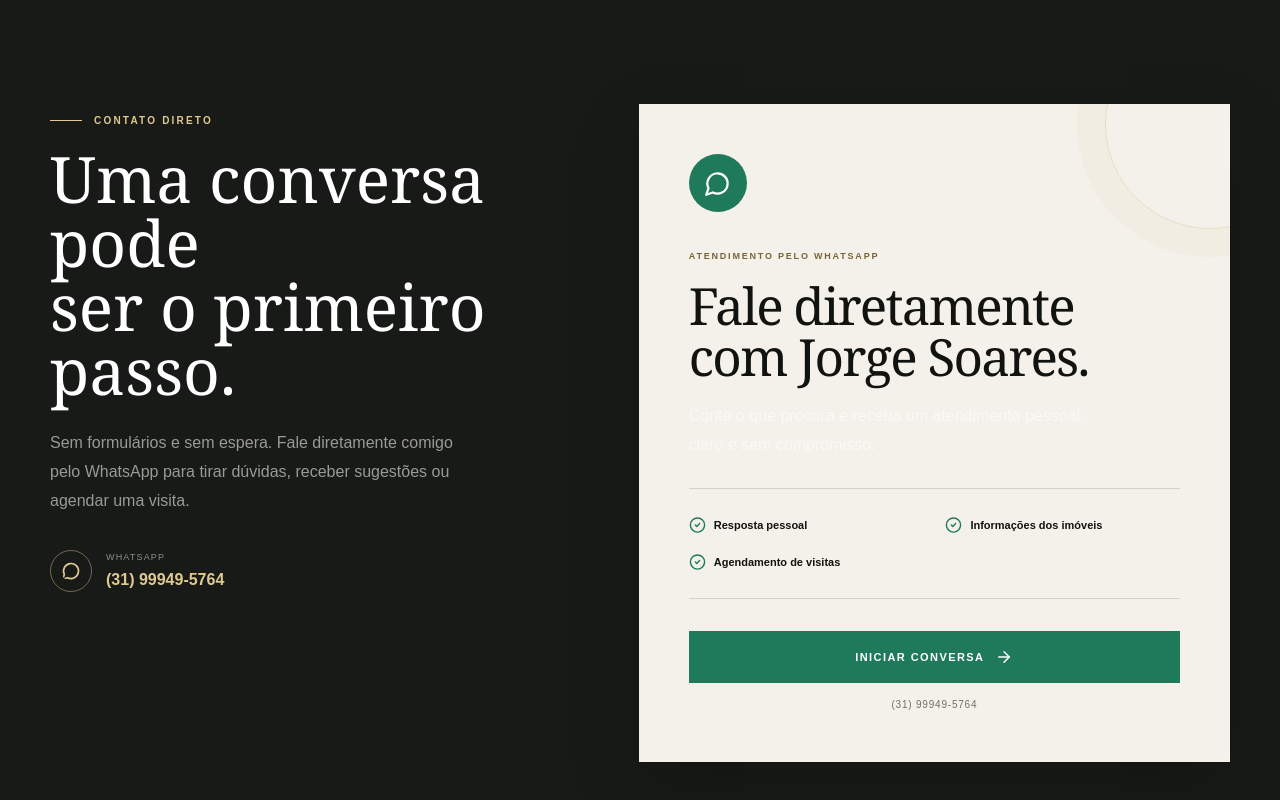
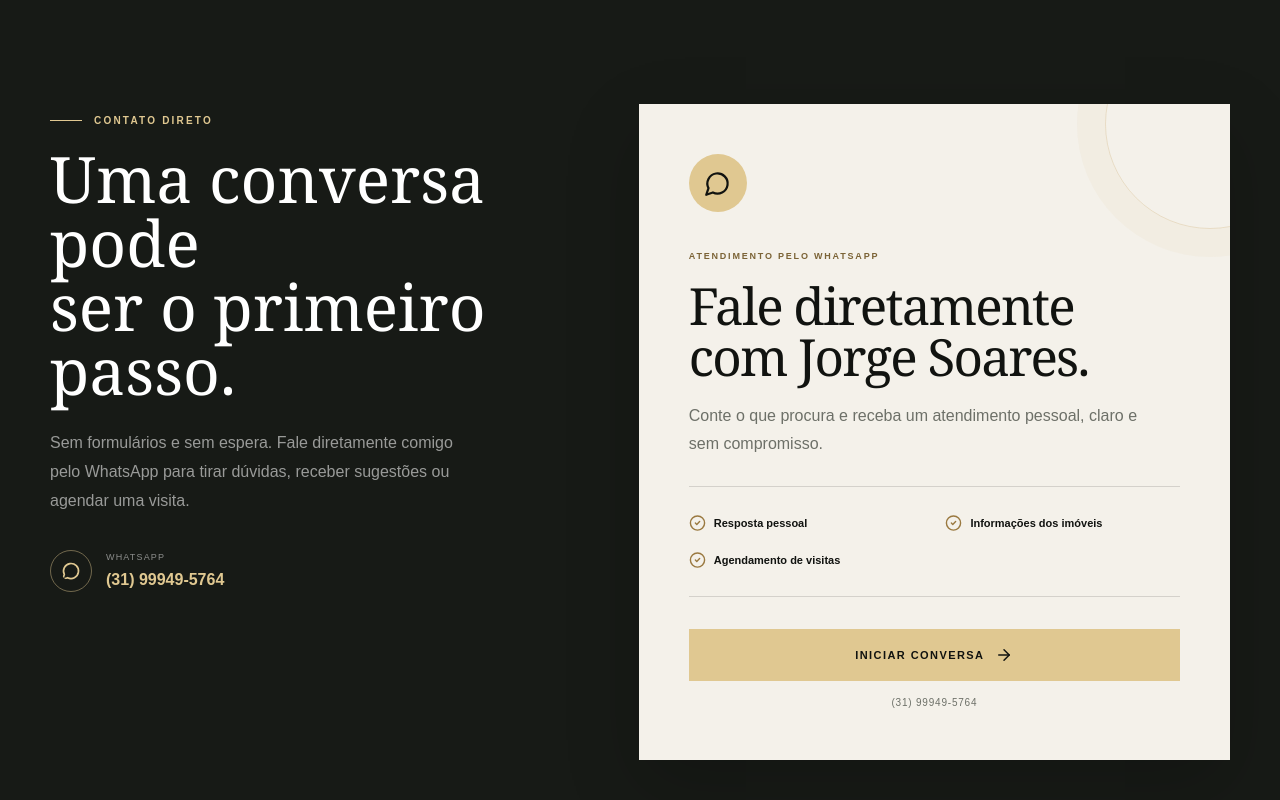
Before and after one commit to Nickcode25/site-jorge, a Next.js app: page / in a window 1280 px wide. Shown: the part 3027-3827 px from the top of the page. Built offline with nearby package versions, Linux system fonts and the light colour scheme; no server answers; the database is empty.

Commit message:
Refine WhatsApp contact card colors

```diff
--- a/app/globals.css
+++ b/app/globals.css
@@ -61,7 +61,8 @@ img { display: block; max-width: 100%; }
 .button--dark { color: #fff; background: var(--ink); }
 .button--outline-dark { color: var(--ink); border-color: rgba(17,19,16,.38); background: transparent; }
 .button--outline-dark:hover { color: #fff; background: var(--ink); }
-.button--whatsapp { color: #fff; background: #1f7a5b; }
+.button--whatsapp { color: var(--ink); background: var(--gold-light); border-color: var(--gold-light); }
+.button--whatsapp:hover { background: #f0dba8; border-color: #f0dba8; }
 .scroll-cue { position: absolute; z-index: 2; left: 31px; bottom: 36px; display: flex; align-items: center; gap: 12px; writing-mode: vertical-rl; font-size: 8px; letter-spacing: .28em; }
 .hero-credential { position: absolute; z-index: 2; right: 34px; bottom: 33px; text-align: right; border-right: 2px solid var(--gold); padding-right: 13px; }
 .hero-credential strong, .hero-credential span { display: block; }
@@ -143,14 +144,14 @@ img { display: block; max-width: 100%; }
 .whatsapp-direct small { margin-bottom: 4px; color: rgba(255,255,255,.5); font-size: 9px; letter-spacing: .13em; text-transform: uppercase; }
 .whatsapp-card { position: relative; padding: 50px; overflow: hidden; background: var(--paper); color: var(--ink); box-shadow: 0 26px 70px rgba(0,0,0,.18); }
 .whatsapp-card::after { content: ""; position: absolute; right: -85px; top: -85px; width: 210px; height: 210px; border: 1px solid rgba(200,166,103,.28); border-radius: 50%; box-shadow: 0 0 0 28px rgba(200,166,103,.06); }
-.whatsapp-card-icon { position: relative; z-index: 1; width: 58px; height: 58px; display: grid; place-items: center; margin-bottom: 30px; color: #fff; background: #1f7a5b; border-radius: 50%; }
+.whatsapp-card-icon { position: relative; z-index: 1; width: 58px; height: 58px; display: grid; place-items: center; margin-bottom: 30px; color: var(--ink); background: var(--gold-light); border-radius: 50%; }
 .whatsapp-card-icon svg { width: 27px; height: 27px; }
 .whatsapp-card-label { color: #7b6336; font-size: 9px; font-weight: 700; letter-spacing: .2em; text-transform: uppercase; }
 .whatsapp-card h3 { margin: 14px 0 20px; font: 400 clamp(2.25rem, 4vw, 3.5rem)/1 var(--serif); letter-spacing: -.035em; }
-.whatsapp-card > p { max-width: 470px; color: var(--muted); line-height: 1.75; }
+.contact-grid .whatsapp-card > p { max-width: 470px; color: var(--muted); line-height: 1.75; }
 .whatsapp-benefits { display: grid; grid-template-columns: 1fr 1fr; gap: 13px 22px; margin: 28px 0 32px; padding: 24px 0; border-block: 1px solid var(--line); }
 .whatsapp-benefits span { display: flex; align-items: center; gap: 8px; font-size: 11px; font-weight: 700; }
-.whatsapp-benefits svg { width: 17px; color: #1f7a5b; }
+.whatsapp-benefits svg { width: 17px; color: #9a7940; }
 .whatsapp-card-button { width: 100%; }
 .whatsapp-card > small { display: block; margin-top: 14px; color: var(--muted); text-align: center; font-size: 10px; letter-spacing: .08em; }
 .contact-form { display: grid; gap: 20px; padding: 42px; background: #f4f1ea; color: var(--ink); }
```
